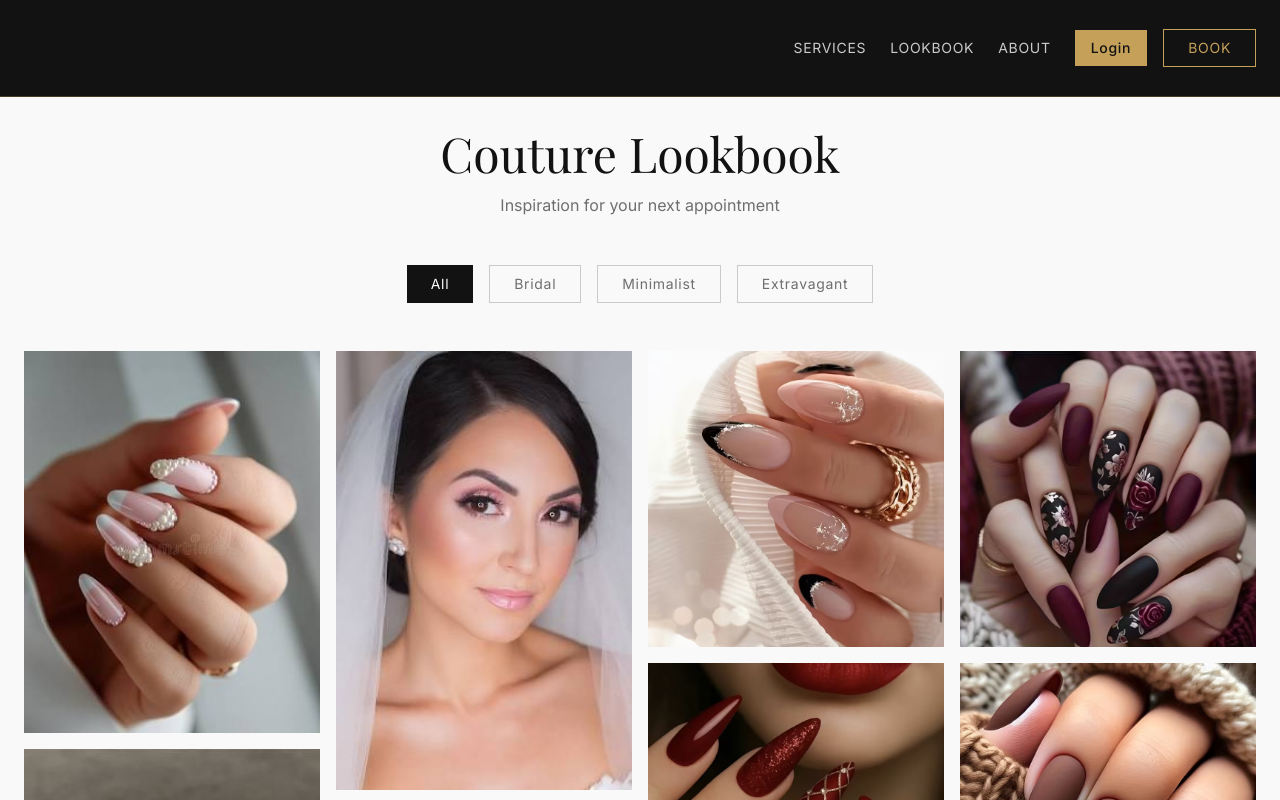
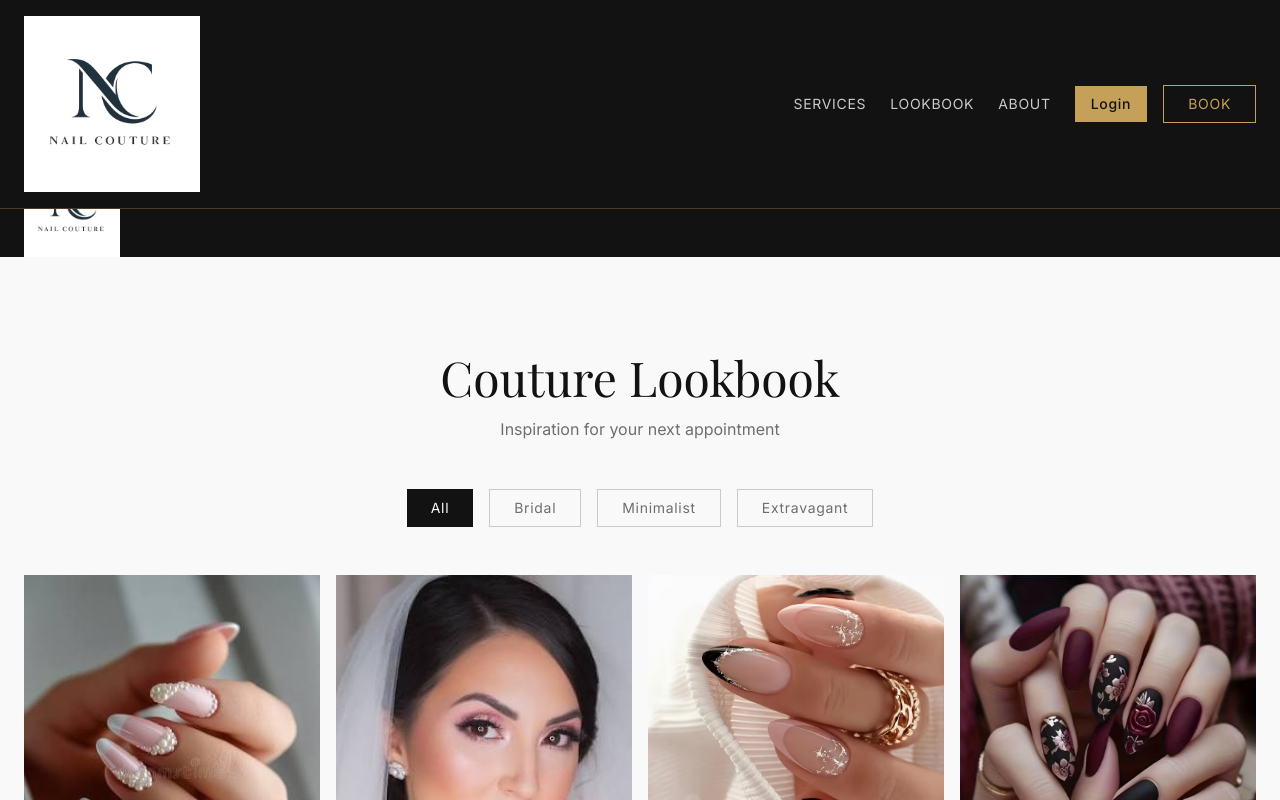
Before and after one commit to maskman992003-bot/Nail-Couture, a React (Vite) app: page / in a window 1280 px wide. Shown: the top 800 px of the page. Built offline with nearby package versions, Linux system fonts and the light colour scheme.

Commit message:
fix: add explicit logo section below navbar

```diff
--- a/src/App.jsx
+++ b/src/App.jsx
@@ -34,7 +34,16 @@ function App() {
     <div className="min-h-screen bg-offwhite flex flex-col">
       <Navbar currentPage={currentPage} onNavigate={setCurrentPage} />
 
-      <main className="flex-1 -mt-16 relative z-10">
+      <div className="h-20 sm:h-24 bg-charcoal relative -mt-10 sm:-mt-12 z-40">
+        <img
+          src="/NC.jpg"
+          alt="Nail Couture"
+          className="h-full w-auto absolute left-4 sm:left-6 top-0 cursor-pointer"
+          onClick={() => setCurrentPage('home')}
+        />
+      </div>
+
+      <main className="flex-1 relative z-10">
         {currentPage === 'home' && (
           <>
             <Lookbook />
--- a/src/components/Navbar.jsx
+++ b/src/components/Navbar.jsx
@@ -20,14 +20,12 @@ export default function Navbar({ currentPage, onNavigate }) {
     <nav className="sticky top-0 z-[60] bg-charcoal border-b border-gold/30">
       <div className="max-w-7xl mx-auto px-4 sm:px-6 py-4">
         <div className="flex items-center justify-between">
-          <div className="flex items-center justify-between relative pb-16">
-            <img
-              src="/NC.jpg"
-              alt="Nail Couture"
-              className="h-40 sm:h-48 w-auto cursor-pointer absolute bottom-0 left-0 z-50"
-              onClick={() => onNavigate('home')}
-            />
-          </div>
+          <img
+            src="/NC.jpg"
+            alt="Nail Couture"
+            className="h-36 sm:h-44 w-auto cursor-pointer"
+            onClick={() => onNavigate('home')}
+          />
 
           <div className="flex items-center gap-4 sm:gap-6">
             <div className="hidden md:flex items-center gap-6">
```
